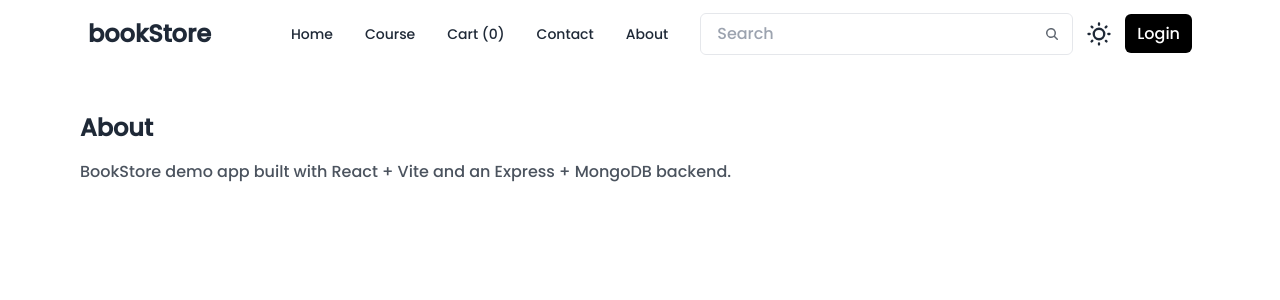
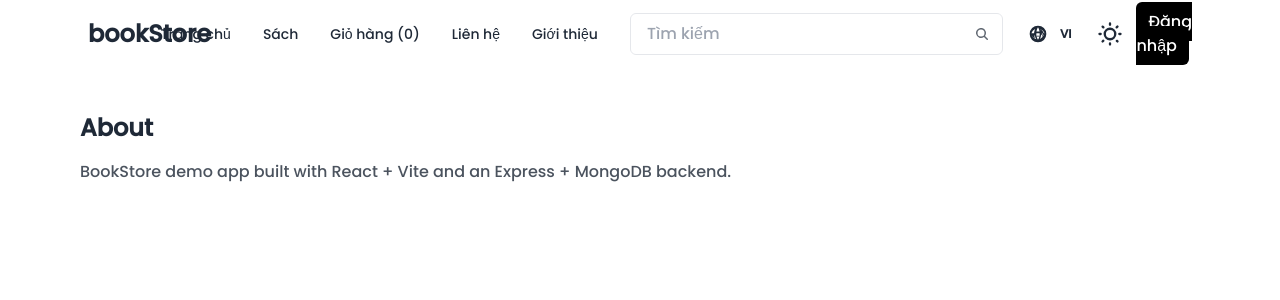
Before and after one commit to phuongnam281204/bookStoreApp-master, a React (Vite) app in the folder Frontend/: page /about in a window 1280 px wide. Shown: the top 300 px of the page. Built offline with nearby package versions, Linux system fonts and the light colour scheme; no server answers.

Commit message:
feat(frontend): add i18n (vi/en) and language toggle

```diff
--- a/Frontend/src/components/Banner.jsx
+++ b/Frontend/src/components/Banner.jsx
@@ -1,35 +1,75 @@
 import banner from "../../public/Banner.png";
+import { useState } from "react";
+import { useNavigate } from "react-router-dom";
+import { useI18n } from "../context/I18nProvider";
 function Banner() {
+  const { t } = useI18n();
+  const navigate = useNavigate();
+  const [q, setQ] = useState("");
+
+  const submit = (e) => {
+    e?.preventDefault?.();
+    const term = q.trim();
+    if (!term) return;
+    navigate(`/course?search=${encodeURIComponent(term)}`);
+  };
+
   return (
     <>
-      <div className=" max-w-screen-2xl container mx-auto md:px-20 px-4 flex flex-col md:flex-row my-10">
-        <div className="w-full order-2 md:order-1 md:w-1/2 mt-12 md:mt-36">
+      <div className="max-w-screen-2xl container mx-auto md:px-20 px-4 flex flex-col md:flex-row pt-28 pb-10">
+        <div className="w-full order-2 md:order-1 md:w-1/2 mt-8">
           <div className="space-y-8">
             <h1 className="text-2xl md:text-4xl font-bold">
-              Hello, welcomes here to learn something{" "}
-              <span className="text-pink-500">new everyday!!!</span>
+              {t("banner.title")}{" "}
+              <span className="text-pink-500">bookStore</span>
             </h1>
-            <p className="text-sm md:text-xl">
-              Lorem, ipsum dolor sit amet consectetur adipisicing elit. Dolor,
-              et totam. Tempora amet atque expedita, quae corrupti totam sed
-              pariatur corporis at veniam est voluptas animi!
-            </p>
+            <p className="text-sm md:text-xl">{t("banner.subtitle")}</p>
+
+            <form onSubmit={submit} className="w-full">
               <label className="input input-bordered flex items-center gap-2">
                 <svg
                   xmlns="http://www.w3.org/2000/svg"
-                viewBox="0 0 16 16"
+                  viewBox="0 0 20 20"
                   fill="currentColor"
-                className="w-4 h-4 opacity-70"
+                  className="w-5 h-5 opacity-70"
                 >
-                <path d="M2.5 3A1.5 1.5 0 0 0 1 4.5v.793c.026.009.051.02.076.032L7.674 8.51c.206.1.446.1.652 0l6.598-3.185A.755.755 0 0 1 15 5.293V4.5A1.5 1.5 0 0 0 13.5 3h-11Z" />
-                <path d="M15 6.954 8.978 9.86a2.25 2.25 0 0 1-1.956 0L1 6.954V11.5A1.5 1.5 0 0 0 2.5 13h11a1.5 1.5 0 0 0 1.5-1.5V6.954Z" />
+                  <path
+                    fillRule="evenodd"
+                    d="M9 3a6 6 0 1 0 3.472 10.89l3.319 3.319a1 1 0 0 0 1.415-1.414l-3.319-3.32A6 6 0 0 0 9 3Zm-4 6a4 4 0 1 1 8 0 4 4 0 0 1-8 0Z"
+                    clipRule="evenodd"
+                  />
                 </svg>
-              <input type="text" className="grow" placeholder="Email" />
+                <input
+                  type="text"
+                  className="grow"
+                  value={q}
+                  onChange={(e) => setQ(e.target.value)}
+                  placeholder={t("nav.search")}
+                />
               </label>
+            </form>
           </div>
-          <button className="btn mt-6 btn-secondary">Get Started</button>
+          <div className="flex flex-wrap gap-3 mt-6">
+            <button
+              className="btn btn-secondary"
+              type="button"
+              onClick={() => navigate("/course")}
+            >
+              {t("banner.ctaFeatured")}
+            </button>
+            <button
+              className="btn"
+              type="button"
+              onClick={() => {
+                const el = document.getElementById("home-categories");
+                if (el) el.scrollIntoView();
+              }}
+            >
+              {t("banner.ctaCategories")}
+            </button>
           </div>
-        <div className=" order-1 w-full mt-20 md:w-1/2">
+        </div>
+        <div className="order-1 w-full md:w-1/2 mt-8">
           <img
             src={banner}
             className="md:w-[550px] md:h-[460px] md:ml-12"
--- a/Frontend/src/components/Cards.jsx
+++ b/Frontend/src/components/Cards.jsx
@@ -1,7 +1,9 @@
 import { useCart } from "../context/CartProvider";
+import { useI18n } from "../context/I18nProvider";
 
 function Cards({ item }) {
   const { addItem } = useCart();
+  const { t } = useI18n();
 
   return (
     <>
@@ -23,7 +25,7 @@ function Cards({ item }) {
                 className="cursor-pointer px-2 py-1 rounded-full border-[2px] hover:bg-pink-500 hover:text-white duration-200"
                 onClick={() => addItem(item)}
               >
-                Buy Now
+                {t("cards.buyNow")}
               </button>
             </div>
           </div>
--- a/Frontend/src/components/Navbar.jsx
+++ b/Frontend/src/components/Navbar.jsx
@@ -1,14 +1,16 @@
 import { useEffect, useState } from "react";
-import { useNavigate } from "react-router-dom";
+import { Link, useNavigate } from "react-router-dom";
 import Login from "./Login";
 import Logout from "./Logout";
 import { useAuth } from "../context/AuthProvider";
 import { useCart } from "../context/CartProvider";
+import { useI18n } from "../context/I18nProvider";
 
 function Navbar() {
   const [authUser] = useAuth();
   const { totals } = useCart();
   const navigate = useNavigate();
+  const { lang, toggleLang, t } = useI18n();
   const [search, setSearch] = useState("");
 
   const submitSearch = () => {
@@ -50,19 +52,21 @@ function Navbar() {
   const navItems = (
     <>
       <li>
-        <a href="/">Home</a>
+        <Link to="/">{t("nav.home")}</Link>
       </li>
       <li>
-        <a href="/course">Course</a>
+        <Link to="/course">{t("nav.course")}</Link>
       </li>
       <li>
-        <a href="/cart">Cart ({totals.count})</a>
+        <Link to="/cart">
+          {t("nav.cart")} ({totals.count})
+        </Link>
       </li>
       <li>
-        <a href="/contact">Contact</a>
+        <Link to="/contact">{t("nav.contact")}</Link>
       </li>
       <li>
-        <a href="/about">About</a>
+        <Link to="/about">{t("nav.about")}</Link>
       </li>
     </>
   );
@@ -105,18 +109,20 @@ function Navbar() {
                 {navItems}
               </ul>
             </div>
-            <a className=" text-2xl font-bold cursor-pointer">bookStore</a>
+            <Link to="/" className=" text-2xl font-bold cursor-pointer">
+              bookStore
+            </Link>
           </div>
           <div className="navbar-end space-x-3">
             <div className="navbar-center hidden lg:flex">
               <ul className="menu menu-horizontal px-1">{navItems}</ul>
             </div>
             <div className="hidden md:block">
-              <label className=" px-3 py-2 border rounded-md flex items-center gap-2">
+              <label className="px-3 py-2 border rounded-md flex items-center gap-2">
                 <input
                   type="text"
                   className="grow outline-none rounded-md px-1 dark:bg-slate-900 dark:text-white"
-                  placeholder="Search"
+                  placeholder={t("nav.search")}
                   value={search}
                   onChange={(e) => setSearch(e.target.value)}
                   onKeyDown={(e) => {
@@ -140,6 +146,26 @@ function Navbar() {
                 </svg>
               </label>
             </div>
+
+            <button
+              type="button"
+              className="btn btn-ghost btn-sm"
+              onClick={toggleLang}
+              aria-label={t("lang.toggle")}
+              title={t("lang.toggle")}
+            >
+              <svg
+                xmlns="http://www.w3.org/2000/svg"
+                viewBox="0 0 24 24"
+                fill="currentColor"
+                className="w-5 h-5"
+              >
+                <path d="M12 2a10 10 0 1 0 0 20 10 10 0 0 0 0-20Zm6.93 9h-3.17a15.4 15.4 0 0 0-1.12-5.02A8.03 8.03 0 0 1 18.93 11ZM12 4c.83 1.2 1.5 2.9 1.9 5H10.1c.4-2.1 1.07-3.8 1.9-5ZM4.07 13h3.17c.2 1.8.67 3.47 1.34 4.9A8.04 8.04 0 0 1 4.07 13ZM7.24 11H4.07a8.03 8.03 0 0 1 4.51-5.02A15.4 15.4 0 0 0 7.24 11Zm2.85 0h3.82c.06.66.09 1.33.09 2s-.03 1.34-.09 2h-3.82a16.7 16.7 0 0 1 0-4Zm-2.03 2c0-.67.03-1.34.09-2H7.33c-.06.66-.09 1.33-.09 2s.03 1.34.09 2h.82c-.06-.66-.09-1.33-.09-2Zm3.94 6c-.83-1.2-1.5-2.9-1.9-5h3.8c-.4 2.1-1.07 3.8-1.9 5Zm2.42-1.1c.67-1.43 1.14-3.1 1.34-4.9h3.17a8.04 8.04 0 0 1-4.51 4.9ZM16.67 11h.82c.06.66.09 1.33.09 2s-.03 1.34-.09 2h-.82c.06-.66.09-1.33.09-2s-.03-1.34-.09-2ZM15.85 11c-.2-1.8-.67-3.47-1.34-4.9A8.03 8.03 0 0 1 19.93 11h-4.08ZM8.15 13c.2 1.8.67 3.47 1.34 4.9A8.03 8.03 0 0 1 4.07 13h4.08Z" />
+              </svg>
+              <span className="ml-1 text-xs font-semibold">
+                {lang.toUpperCase()}
+              </span>
+            </button>
             <label className="swap swap-rotate">
               {/* this hidden checkbox controls the state */}
               <input
@@ -179,7 +205,7 @@ function Navbar() {
                     document.getElementById("my_modal_3").showModal()
                   }
                 >
-                  Login
+                  {t("nav.login")}
                 </a>
                 <Login />
               </div>
--- /dev/null
+++ b/Frontend/src/context/I18nProvider.jsx
@@ -0,0 +1,122 @@
+import { createContext, useContext, useEffect, useMemo, useState } from "react";
+
+const I18nContext = createContext(null);
+const STORAGE_KEY = "lang";
+
+const messages = {
+  vi: {
+    "lang.name": "Tiếng Việt",
+    "lang.toggle": "Chuyển ngôn ngữ",
+
+    "nav.home": "Trang chủ",
+    "nav.course": "Sách",
+    "nav.cart": "Giỏ hàng",
+    "nav.contact": "Liên hệ",
+    "nav.about": "Giới thiệu",
+    "nav.search": "Tìm kiếm",
+    "nav.login": "Đăng nhập",
+    "nav.logout": "Đăng xuất",
+
+    "banner.title": "Chào mừng bạn đến với",
+    "banner.subtitle":
+      "Khám phá hàng trăm tựa sách theo thể loại: văn học, kinh tế, kỹ năng, thiếu nhi… Chọn sách nhanh, thêm vào giỏ dễ dàng.",
+    "banner.ctaFeatured": "Xem sách",
+    "banner.ctaCategories": "Xem danh mục",
+
+    "cards.buyNow": "Thêm vào giỏ",
+
+    "freebook.title": "Sách miễn phí",
+    "freebook.desc":
+      "Một vài lựa chọn miễn phí để bạn đọc thử trước khi quyết định mua.",
+
+    "footer.about": "Về chúng tôi",
+    "footer.contact": "Liên hệ",
+    "footer.jobs": "Tuyển dụng",
+    "footer.press": "Bộ tài liệu",
+    "footer.copyright":
+      "Copyright © 2024 - All right reserved by ACME Industries Ltd",
+
+    "auth.toast.signupSuccess": "Đăng ký thành công",
+    "auth.toast.signupFailed": "Đăng ký thất bại",
+    "auth.toast.loginSuccess": "Đăng nhập thành công",
+    "auth.toast.loginFailed": "Đăng nhập thất bại",
+    "auth.toast.logoutSuccess": "Đăng xuất thành công",
+  },
+  en: {
+    "lang.name": "English",
+    "lang.toggle": "Switch language",
+
+    "nav.home": "Home",
+    "nav.course": "Books",
+    "nav.cart": "Cart",
+    "nav.contact": "Contact",
+    "nav.about": "About",
+    "nav.search": "Search",
+    "nav.login": "Login",
+    "nav.logout": "Logout",
+
+    "banner.title": "Welcome to",
+    "banner.subtitle":
+      "Explore hundreds of books by category: fiction, business, skills, kids… Find quickly and add to cart easily.",
+    "banner.ctaFeatured": "Browse books",
+    "banner.ctaCategories": "View categories",
+
+    "cards.buyNow": "Add to cart",
+
+    "freebook.title": "Free books",
+    "freebook.desc": "A few free picks to try before you buy.",
+
+    "footer.about": "About us",
+    "footer.contact": "Contact",
+    "footer.jobs": "Jobs",
+    "footer.press": "Press kit",
+    "footer.copyright":
+      "Copyright © 2024 - All right reserved by ACME Industries Ltd",
+
+    "auth.toast.signupSuccess": "Signup successfully",
+    "auth.toast.signupFailed": "Signup failed",
+    "auth.toast.loginSuccess": "Logged in successfully",
+    "auth.toast.loginFailed": "Login failed",
+    "auth.toast.logoutSuccess": "Logout successfully",
+  },
+};
+
+function interpolate(template, vars) {
+  if (!vars) return template;
+  return template.replace(/\{\{(\w+)\}\}/g, (_, key) => {
+    const val = vars[key];
+    return val === undefined || val === null ? "" : String(val);
+  });
+}
+
+export default function I18nProvider({ children }) {
+  const [lang, setLang] = useState(() => {
+    const saved = localStorage.getItem(STORAGE_KEY);
+    return saved === "en" || saved === "vi" ? saved : "vi";
+  });
+
+  useEffect(() => {
+    localStorage.setItem(STORAGE_KEY, lang);
+  }, [lang]);
+
+  const value = useMemo(() => {
+    const dict = messages[lang] || messages.vi;
+
+    const t = (key, vars) => {
+      const raw = dict[key] ?? messages.vi[key] ?? key;
+      return interpolate(raw, vars);
+    };
+
+    const toggleLang = () => setLang((prev) => (prev === "vi" ? "en" : "vi"));
+
+    return { lang, setLang, toggleLang, t };
+  }, [lang]);
+
+  return <I18nContext.Provider value={value}>{children}</I18nContext.Provider>;
+}
+
+export function useI18n() {
+  const ctx = useContext(I18nContext);
+  if (!ctx) throw new Error("useI18n must be used within I18nProvider");
+  return ctx;
+}
--- a/Frontend/src/main.jsx
+++ b/Frontend/src/main.jsx
@@ -4,9 +4,11 @@ import "./index.css";
 import { BrowserRouter } from "react-router-dom";
 import AuthProvider from "./context/AuthProvider.jsx";
 import CartProvider from "./context/CartProvider.jsx";
+import I18nProvider from "./context/I18nProvider.jsx";
 
 ReactDOM.createRoot(document.getElementById("root")).render(
   <BrowserRouter>
+    <I18nProvider>
       <AuthProvider>
         <CartProvider>
           <div className="dark:bg-slate-900 dark:text-white">
@@ -14,5 +16,6 @@ ReactDOM.createRoot(document.getElementById("root")).render(
           </div>
         </CartProvider>
       </AuthProvider>
+    </I18nProvider>
   </BrowserRouter>,
 );
```
Also changed, not shown: Frontend/src/components/Freebook.jsx (+4 -6 lines). Lines whose indentation alone changed are shown as unchanged.
